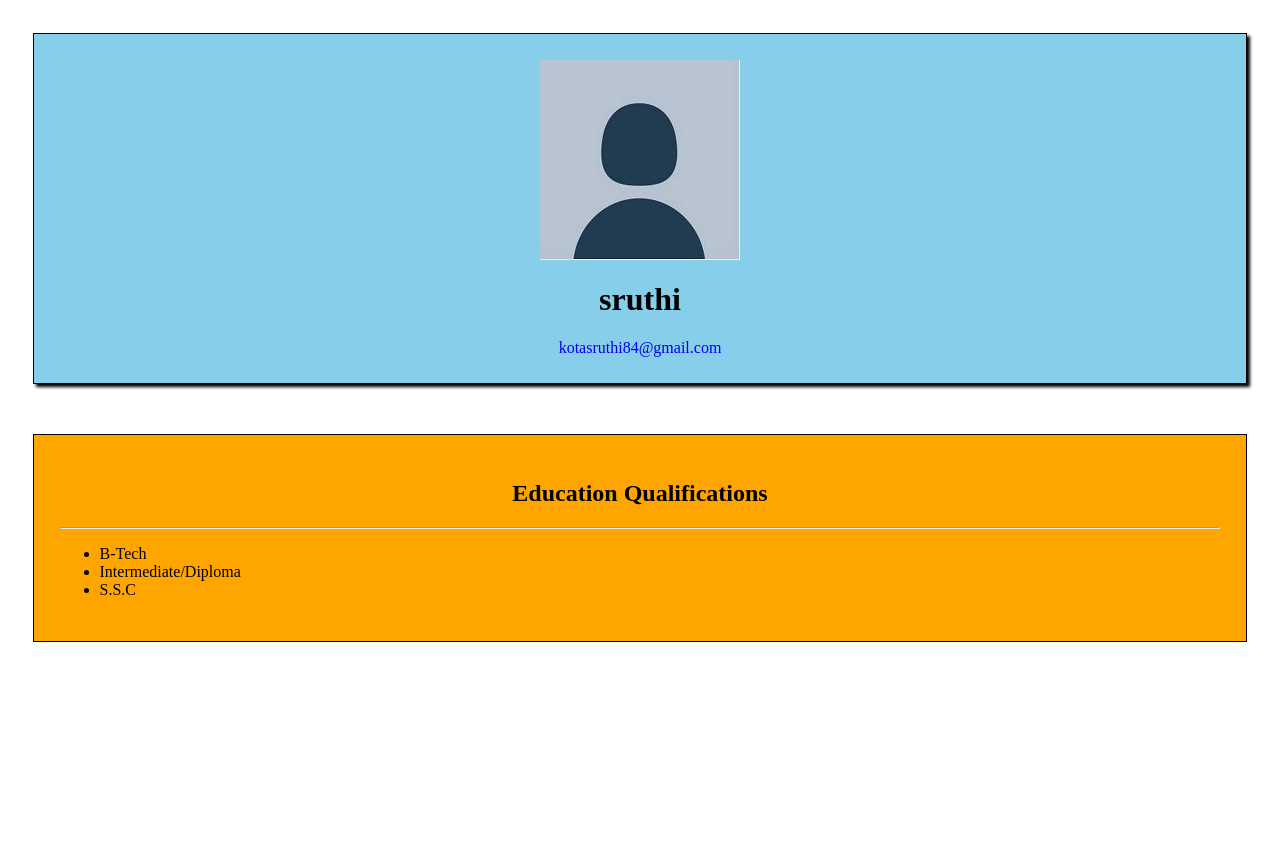
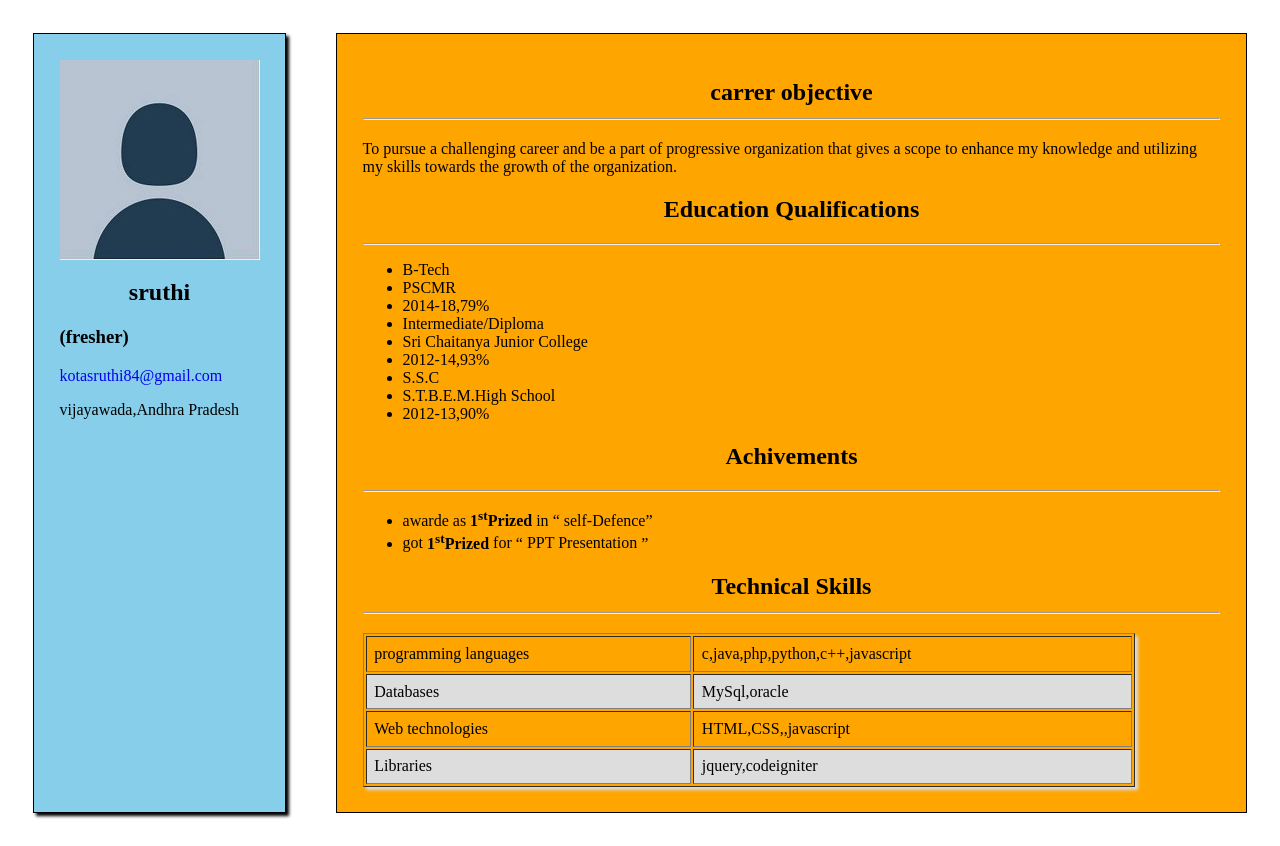
Before and after one commit to sruthi549/request, a plain HTML site: page index.html in a window 1280 px wide. Before the commit the page ends 800 px from the top, so only its background shows below. Drawn offline with Linux system fonts and the light colour scheme.

Commit message:
third commit

```diff
--- a/data.json
+++ b/data.json
@@ -4,8 +4,11 @@
     "email":"kotasruthi84@gmail.com",
     "mobile":"+91-8555819069"
   },
-  "education":[
-    {
+  "carrer":{
+    "info":"To pursue a challenging career and be a part of progressive organization that gives a scope to enhance my knowledge and utilizing my skills towards the growth of the organization."
+  },
+    "educations":[
+      {
       "degree":"B-Tech",
       "institute":"PSCMR",
       "data":["2014-18","79%"]
@@ -20,5 +23,31 @@
   "institute":"S.T.B.E.M.High School",
   "data":["2012-13","90%"]
 }
+],
+"achievements":[
+  {
+    "name":"awarde as <b>1<sup>st</sup>Prized</b> in <q> self-Defence</q>"
+  },
+  {
+  "name":"got <strong>1<sup>st</sup>Prized</strong> for <q> PPT Presentation </q>"
+}
+],
+"skills":[
+{
+  "name":"programming languages",
+  "data":["c","java","php","python","c++","javascript"]
+},
+{
+"name":"Databases",
+"data":["MySql","oracle"]
+},
+{
+  "name":"Web technologies",
+  "data":["HTML","CSS",",javascript"]
+},
+{
+  "name":"Libraries",
+  "data":["jquery","codeigniter"]
+}
 ]
 }
--- a/index.html
+++ b/index.html
@@ -12,8 +12,10 @@
 <!--personal  info -->
 <div class="child1">
 <img src="image/sruthi.jpg" alt="profile">
-<center><h1>sruthi</h1>
+<h2>sruthi</h2>
+<h3>(fresher)</h3>
   <a href="mailto:kotasruthi84@gmail.com">kotasruthi84@gmail.com</a>
+  <p> vijayawada,Andhra Pradesh</p>
 </div>
 <!--content info-->
 <div class="child2" id="child2">
--- a/main.js
+++ b/main.js
@@ -13,23 +13,72 @@ xhr.send(null);
 loadJson("data.json",function(text){
   let data=JSON.parse(text);
   console.log(data);
-  fun_education(data.education);
+  fun_carrer(data.carrer);
+  fun_education(data.educations);
+  fun_achievements(data.achievements);
+  fun_skills(data.skills);
   });
   var div2=document.getElementById("child2");
+  function fun_carrer(carr){
+    var heading1=document.createElement("h2");
+    heading1.textContent="carrer objective";
+    var hr=document.createElement("hr");
+    heading1.appendChild(hr);
+    div2.appendChild(heading1);
+    var p=document.createElement("p");
+    p.textContent=carr.info;
+    div2.appendChild(p);
+
+}
 function fun_education(edu){
   var h1=document.createElement("h2")
   h1.textContent="Education Qualifications";
   div2.appendChild(h1);
+
   var hr=document.createElement("hr");
   div2.appendChild(hr);
 var list=document.createElement("ul");
 div2.appendChild(list);
 
-for(var i=0;i<edu.length;i++)
-{
+for(var i=0;i<edu.length;i++){
   var listItem=document.createElement("li");
   listItem.textContent=edu[i].degree;
   list.appendChild(listItem);
-
+  var listItem=document.createElement("li");
+  listItem.textContent=edu[i].institute;
+  list.appendChild(listItem);
+  var listItem=document.createElement("li");
+  listItem.textContent=edu[i].data;
+  list.appendChild(listItem);
 }
 }
+
+function fun_achievements(achive){
+  var h1=document.createElement("h2")
+  h1.textContent="Achivements";
+  div2.appendChild(h1);
+  var hr=document.createElement("hr");
+  div2.appendChild(hr);
+  var ul=document.createElement("ul");
+  div2.appendChild(ul);
+   for(var i=0;i<achive.length;i++){
+      var listItem3=document.createElement("li");
+      listItem3.innerHTML=achive[i].name;
+      ul.appendChild(listItem3);
+    }
+  }
+function fun_skills(tech){
+  var heading=document.createElement("h2");
+  heading.textContent="Technical Skills";
+  div2.appendChild(heading);
+var hr=document.createElement("hr");
+  heading.appendChild(hr);
+  var tr="";
+  var table=document.createElement("table");
+  div2.appendChild(table);
+  for(i=0;i<tech.length;i++){
+    tr+="<tr><td>"+tech[i].name+"</td><td>"+tech[i].data+"</td></tr>";
+  }
+table.innerHTML=tr;
+table.border="1";
+}
--- a/styles/style1.css
+++ b/styles/style1.css
@@ -1,3 +1,13 @@
+table{
+  width:90%;
+  box-shadow:3px 3px 3px #ddd;
+}
+td{
+  padding:1%;
+}
+tr:nth-child(even){
+  background:#ddd;
+}
 a{
   text-decoration:none;
 }
@@ -69,8 +79,8 @@ background-color: orange;
 
 }
 }
-@media only screen and (min-width:481px) and (max-width:768px)
-*{
+@media only screen and (min-width:481px) and (max-width:768px){
+  *{
   font-size:24px;
 }
 .main
@@ -80,7 +90,7 @@ background-color: orange;
   /*flex-wrap:wrap;*/
   justify-content:center;
 }
-child1{
+.child1{
 max-width:100%;
 border:1px solid #000;
 border radius:15px;
@@ -97,7 +107,7 @@ box shadow:3px 3px 3px #000;
 padding:2%;
 margin:2%;
 background-color: orange;
-
+}
 }
 @media only screen and (min-width:769px) and (max-width:1024px)
 {
```
